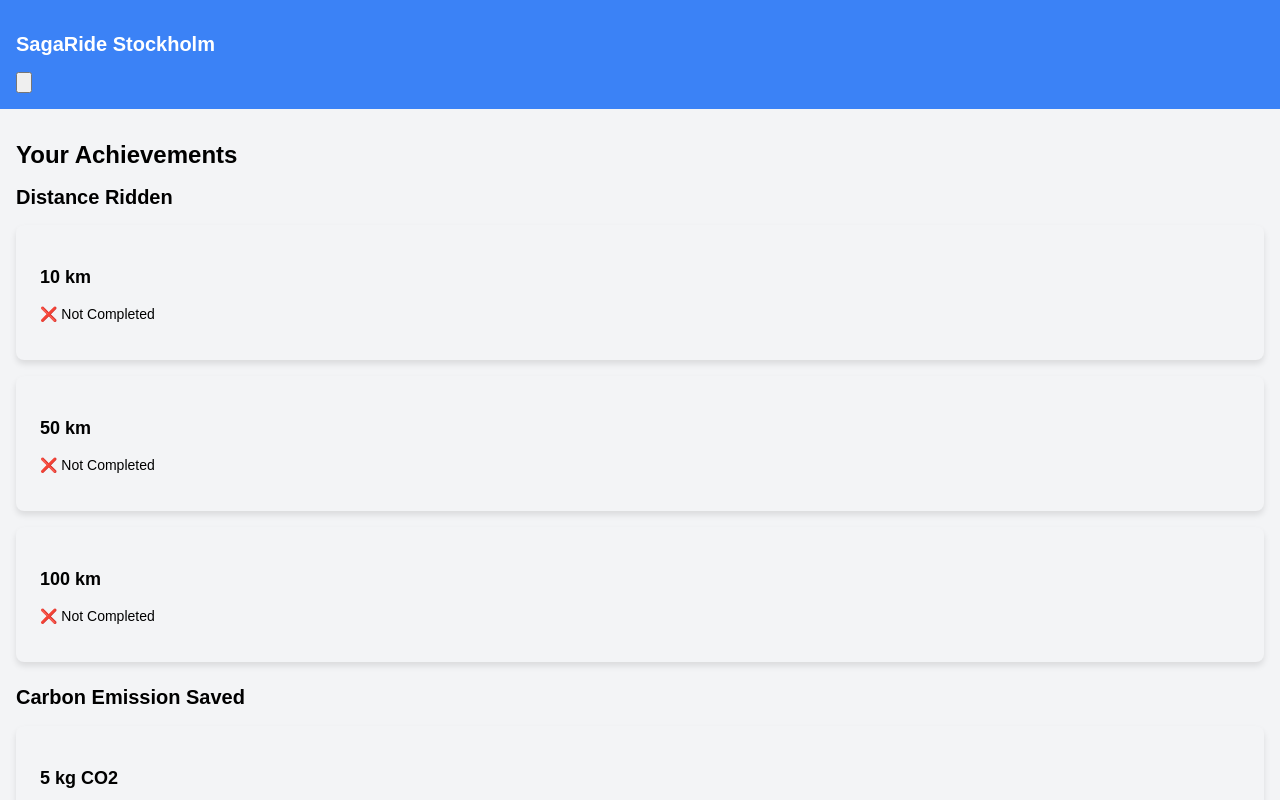
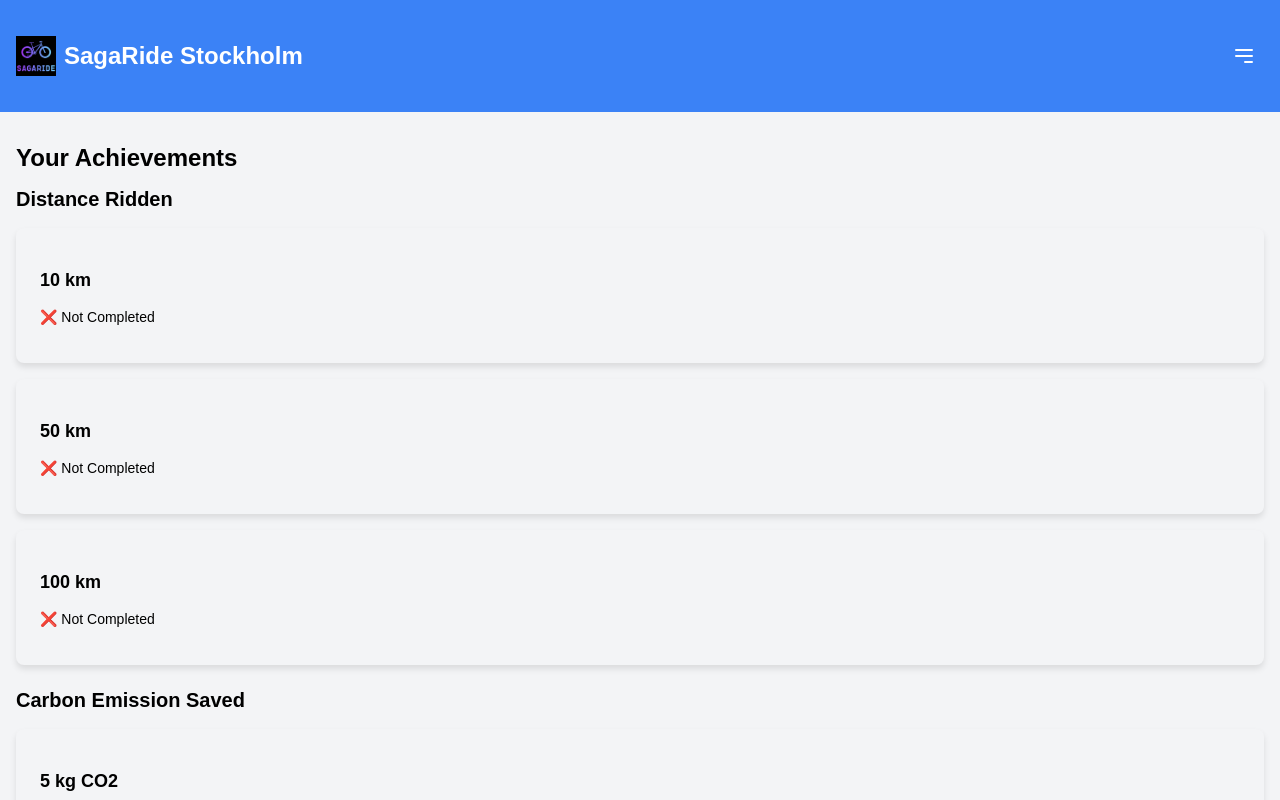
Before and after one commit to Heishigan/SagaRide, a React (Create React App) app: page /achievements in a window 1280 px wide. Shown: the top 800 px of the page. Built offline with nearby package versions, Linux system fonts and the light colour scheme.

Commit message:
Added basic CSS design for navbar and buttons

```diff
--- a/package.json
+++ b/package.json
@@ -9,6 +9,7 @@
     "@testing-library/react": "^16.2.0",
     "@testing-library/user-event": "^13.5.0",
     "axios": "^1.7.9",
+    "bootstrap": "^5.3.3",
     "firebase": "^11.3.1",
     "html5-qrcode": "^2.3.8",
     "http-proxy-middleware": "^3.0.3",
--- a/src/components/Dashboard.js
+++ b/src/components/Dashboard.js
@@ -20,6 +20,7 @@ const Dashboard = () => {
   const [isModalOpen, setIsModalOpen] = useState(false); // Modal state
   const [achievementLocation, setAchievementLocation] = useState(""); // Achievement location
   const [weather, setWeather] = useState(null); // Store weather data
+
 
 
 
@@ -174,29 +175,29 @@ const Dashboard = () => {
     <div>
       <Navbar />
       <div className="p-4">
-        <h1>Welcome to SagaRide Stockholm!</h1>
-        <p>You are now logged in. Ready to start your cycling adventure?</p>
+      <h1 className="text-2xl font-bold mb-4">Welcome to SagaRide Stockholm!</h1>
+         <p>You are now logged in. Ready to start your cycling adventure?</p>
         {!isRiding ? (
           <button
-            onClick={handleStartRide}
-            className="bg-green-500 text-white px-4 py-2 rounded"
-          >
-            Start Ride
-          </button>
+          onClick={handleStartRide}
+          className="ride-button start"
+        >
+          Start
+        </button>
         ) : (
           <div>
             <button
               onClick={handleEndRide}
-              className="bg-red-500 text-white px-4 py-2 rounded"
+              className="ride-button end"
             >
-              End Ride
-            </button>
+              End
+            </button><br></br>
             <button
               onClick={() => setShowScanner(true)}
-              className="bg-blue-500 text-white px-4 py-2 rounded mt-2"
+              className="scanstory-button"
             >
               Scan Story Stone
-            </button>
+            </button><br></br>
           </div>
         )}
         {distance > 0 && <p>Distance: {distance.toFixed(2)} km</p>}
--- a/src/components/Navbar.js
+++ b/src/components/Navbar.js
@@ -3,6 +3,7 @@ import React, { useState } from "react";
 import { auth } from "../firebase";
 import { signOut } from "firebase/auth";
 import { useNavigate } from "react-router-dom";
+import logo from "../assets/Logo.png"; // Add your logo image here
 
 const Navbar = () => {
   const [isMenuOpen, setIsMenuOpen] = useState(false);
@@ -20,13 +21,12 @@ const Navbar = () => {
   };
 
   return (
-    <nav className="bg-blue-500 p-4 flex justify-between items-center">
-      <h1 className="text-white text-xl font-bold">SagaRide Stockholm</h1>
-      <div className="relative">
-        <button
-          onClick={() => setIsMenuOpen(!isMenuOpen)}
-          className="text-white focus:outline-none"
-        >
+    <nav className="navbar">
+    <h1>
+      <img src={logo} alt="SagaRide Stockholm Logo" />
+      SagaRide Stockholm
+    </h1>
+    <button onClick={() => setIsMenuOpen(!isMenuOpen)}>
       <svg
         className="w-6 h-6"
         fill="none"
@@ -42,35 +42,11 @@ const Navbar = () => {
         ></path>
       </svg>
     </button>
-
-        {isMenuOpen && (
-          <div className="absolute right-0 mt-2 w-48 bg-white rounded-lg shadow-lg">
-            <button
-              onClick={() => navigate("/dashboard")}
-              className="block w-full px-4 py-2 text-gray-800 hover:bg-blue-500 hover:text-white"
-            >
-              Dashboard
-            </button>
-            <button
-              onClick={() => navigate("/stats")}
-              className="block w-full px-4 py-2 text-gray-800 hover:bg-blue-500 hover:text-white"
-            >
-              Stats
-            </button>
-            <button
-              onClick={() => navigate("/achievements")}
-              className="block w-full px-4 py-2 text-gray-800 hover:bg-blue-500 hover:text-white"
-            >
-              Achievements
-            </button>
-            <button
-              onClick={handleLogout}
-              className="block w-full px-4 py-2 text-gray-800 hover:bg-blue-500 hover:text-white"
-            >
-              Logout
-            </button>
-          </div>
-        )}
+    <div className={`menu ${isMenuOpen ? "open" : ""}`}>
+      <button onClick={() => navigate("/dashboard")}>Dashboard</button>
+      <button onClick={() => navigate("/stats")}>Stats</button>
+      <button onClick={() => navigate("/achievements")}>Achievements</button>
+      <button onClick={handleLogout}>Logout</button>
     </div>
   </nav>
   );
--- a/src/styles.css
+++ b/src/styles.css
@@ -145,3 +145,115 @@ body {
   .hover\:text-white:hover {
     color: white;
   }
+  /* Navbar Styles */
+.navbar {
+    background-color: #3b82f6;
+    padding: 1rem;
+    display: flex;
+    justify-content: space-between;
+    align-items: center;
+    position: relative;
+  }
+
+  .navbar h1 {
+    color: white;
+    font-size: 1.5rem;
+    font-weight: bold;
+    display: flex;
+    align-items: center;
+  }
+
+  .navbar h1 img {
+    height: 40px;
+    margin-right: 0.5rem;
+  }
+
+  .navbar button {
+    background-color: transparent;
+    border: none;
+    color: white;
+    cursor: pointer;
+    display: flex;
+    align-items: center;
+    justify-content: center;
+    padding: 0.5rem;
+  }
+
+  .navbar button svg {
+    width: 24px;
+    height: 24px;
+  }
+
+  .navbar .menu {
+    position: absolute;
+    top: 100%;
+    right: 0;
+    background-color: white;
+    border-radius: 0.5rem;
+    box-shadow: 0 4px 6px rgba(0, 0, 0, 0.1);
+    display: none;
+    flex-direction: column;
+    width: 200px;
+    z-index: 1000;
+  }
+
+  .navbar .menu.open {
+    display: flex;
+  }
+
+  .navbar .menu button {
+    color: #1f2937;
+    padding: 0.75rem 1rem;
+    text-align: left;
+    width: 100%;
+  }
+
+  .navbar .menu button:hover {
+    background-color: #3b82f6;
+    color: white;
+  }
+  /* Button Styles */
+.ride-button {
+    width: 100px;
+    height: 100px;
+    border-radius: 50%;
+    display: flex;
+    align-items: center;
+    justify-content: center;
+    font-size: 1.25rem;
+    font-weight: bold;
+    color: white;
+    border: none;
+    cursor: pointer;
+    margin: 0 auto;
+    box-shadow: 0 4px 6px rgba(0, 0, 0, 0.1);
+  }
+
+  .ride-button.start {
+    background-color: #10b981;
+  }
+
+  .ride-button.end {
+    background-color: red;
+  }
+
+  .scanstory-button {
+    background-color: lightblue;
+    display: flex;
+    align-items: center;
+    justify-content: center;
+    font-size: 1.25rem;
+    font-weight: bold;
+    color: white;
+    border: none;
+    cursor: pointer;
+    margin: 0 auto;
+    box-shadow: 0 4px 6px rgba(0, 0, 0, 0.1);
+
+
+  }
+  .ride-button-container {
+    display: flex;
+    justify-content: center;
+    margin-top: 2rem;
+  }
```
Also changed, not shown: src/assets/Logo.png (added), 1 other file (tests, documents, lock files or other folders). Lines whose indentation alone changed are shown as unchanged.
